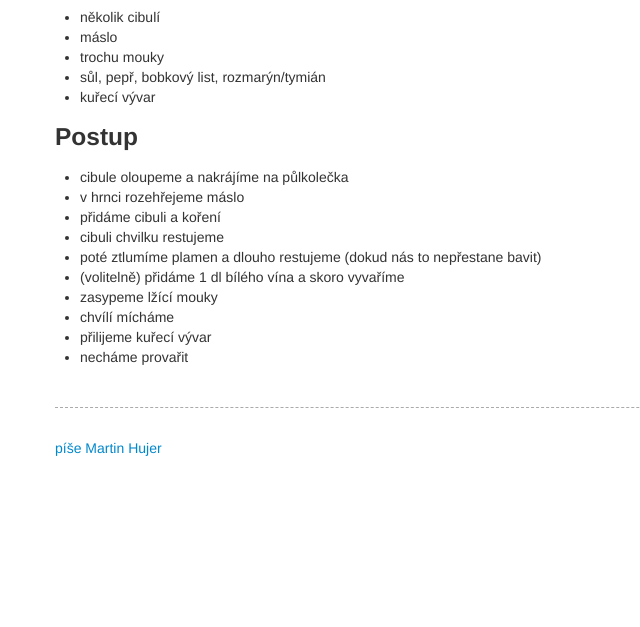
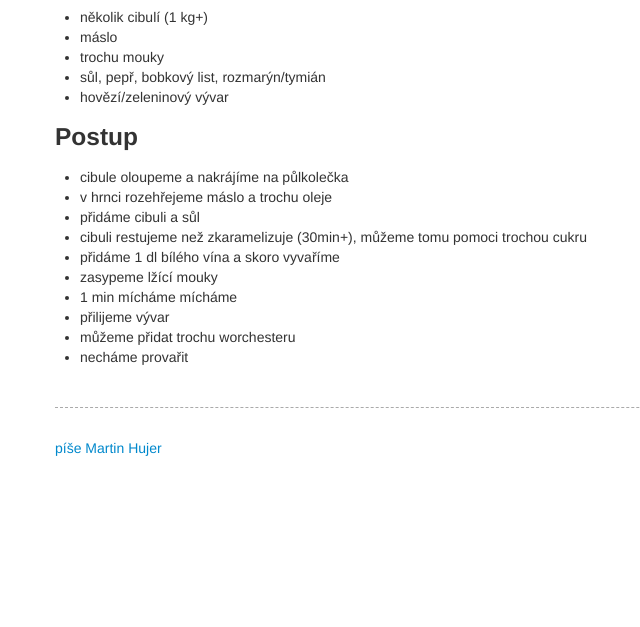
Before and after one commit to mhujer/recepty.martinhujer.cz, an Eleventy site: page source/_recipes/cibulačka.md in a window 1280 px wide. Shown: the part 173-800 px from the top of the page, without its empty margins (135-775 px from the left). Built offline with nearby package versions, Linux system fonts and the light colour scheme; Eleventy itself is replaced by a stand-in of ours; files that its build step writes are made by us from their sources.

Commit message:
Francouzská cibulačka update

```diff
--- a/source/_recipes/cibulačka.md
+++ b/source/_recipes/cibulačka.md
@@ -1,23 +1,23 @@
 ---
-title: Cibulačka
+title: Francouzská cibulačka
 tags: soup
 ---
 
 ### Suroviny
-- několik cibulí
+- několik cibulí (1 kg+)
 - máslo
 - trochu mouky
 - sůl, pepř, bobkový list, rozmarýn/tymián
-- kuřecí vývar
+- hovězí/zeleninový vývar
 
 ### Postup
 - cibule oloupeme a nakrájíme na půlkolečka
-- v hrnci rozehřejeme máslo
-- přidáme cibuli a koření
-- cibuli chvilku restujeme
-- poté ztlumíme plamen a dlouho restujeme (dokud nás to nepřestane bavit)
-- (volitelně) přidáme 1 dl bílého vína a skoro vyvaříme
+- v hrnci rozehřejeme máslo a trochu oleje
+- přidáme cibuli a sůl
+- cibuli restujeme než zkaramelizuje (30min+), můžeme tomu pomoci trochou cukru
+- přidáme 1 dl bílého vína a skoro vyvaříme
 - zasypeme lžící mouky
-- chvílí mícháme
-- přilijeme kuřecí vývar
+- 1 min mícháme mícháme
+- přilijeme vývar
+- můžeme přidat trochu worchesteru
 - necháme provařit
```
